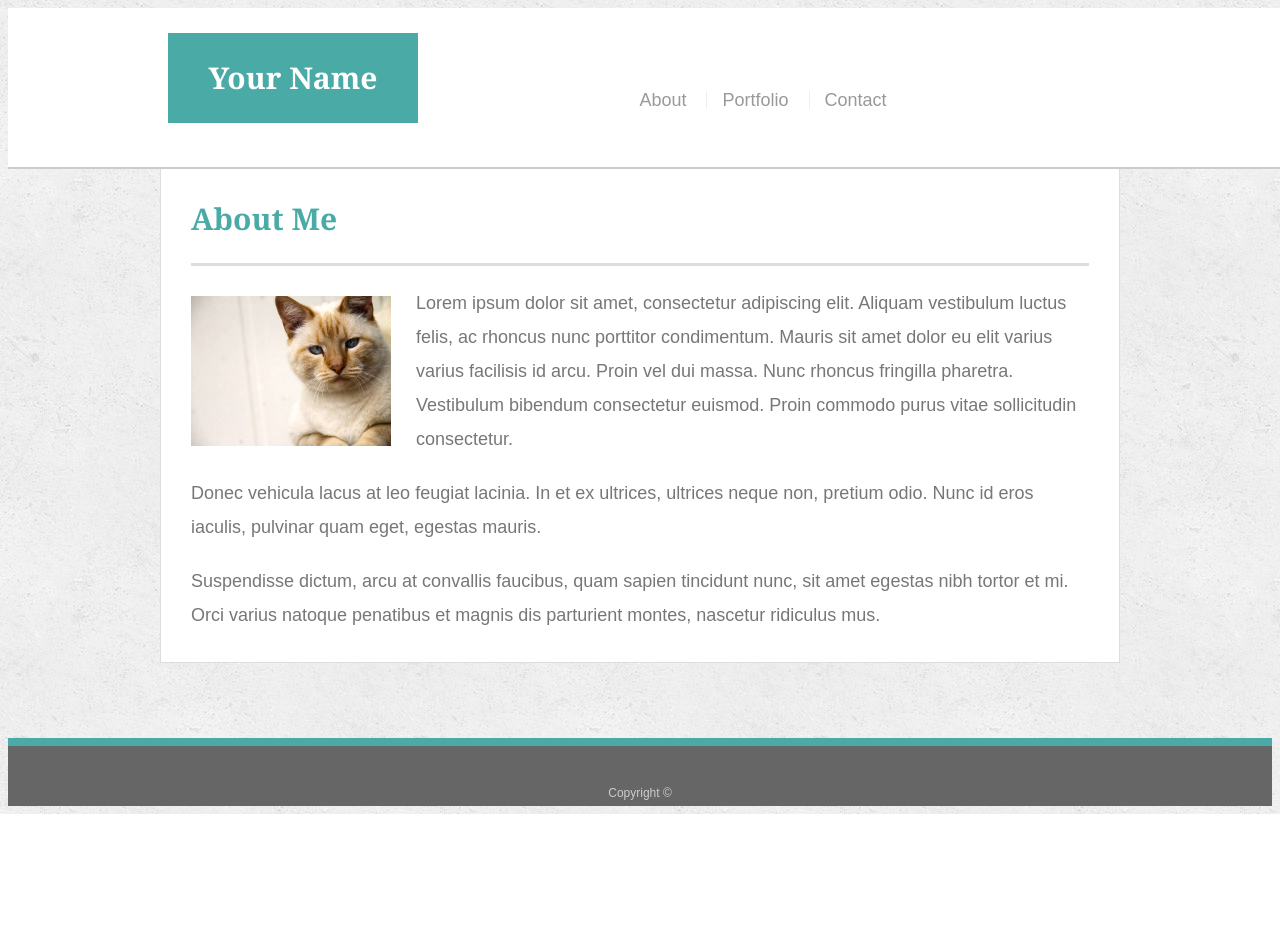
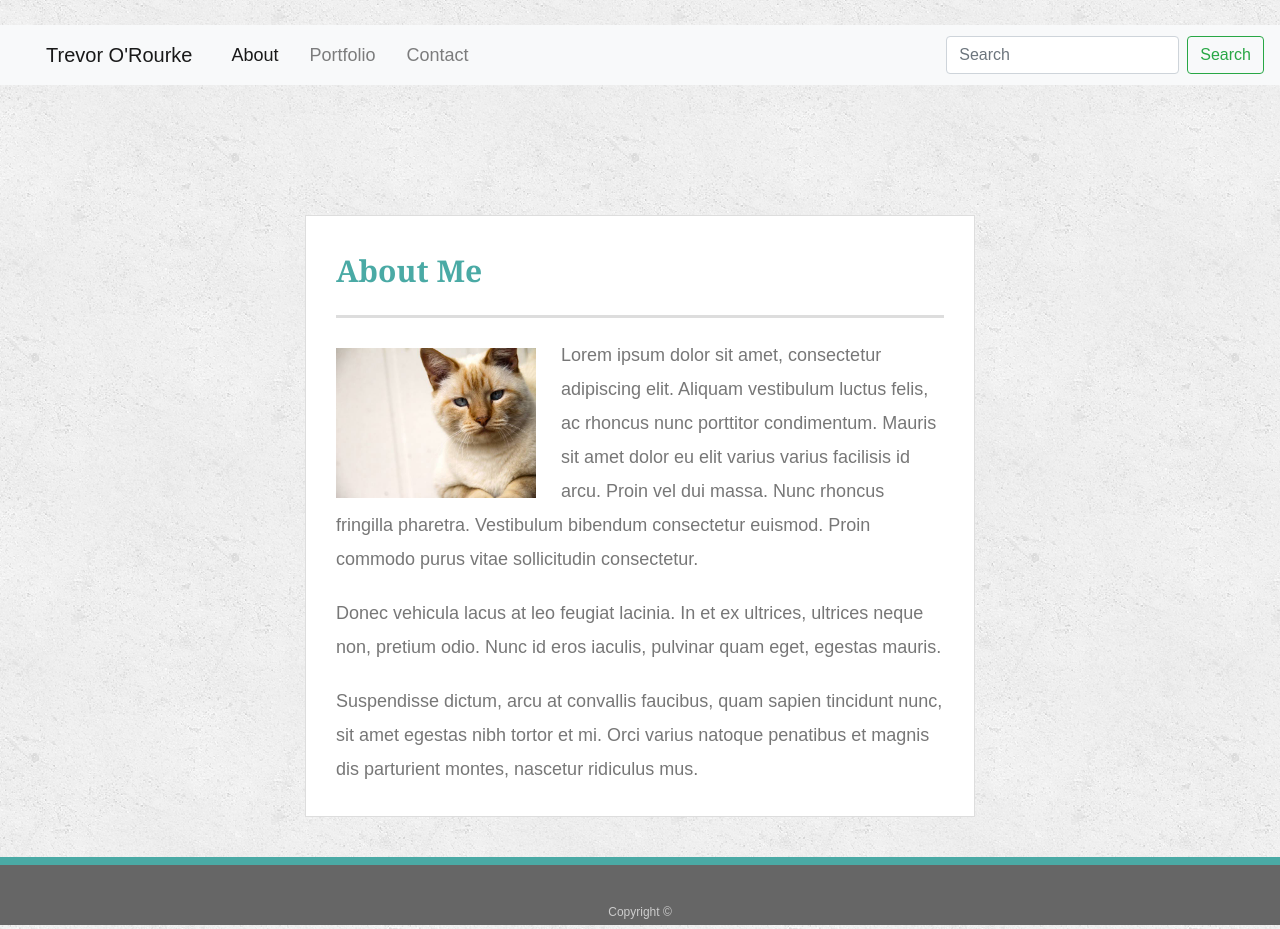
Before and after one commit to TrevorORourke/Bootstrap-Portfolio, a plain HTML site: page index.html in a window 1280 px wide. Before the commit the page ends 814 px from the top, so only its background shows below. Drawn offline with nearby package versions, Linux system fonts and the light colour scheme.

Commit message:
added responsiveness and connected links

```diff
--- a/assets/css/style.css
+++ b/assets/css/style.css
@@ -218,8 +218,51 @@ input[type=submit] {
 }
 
 
-  @media screen and (max-width: 980px)
+@media (min-width: 576px) {
+nav {
 
-  @media screen and (max-width: 768px)
+  text-align: center;
+}
 
-  @media screen and (max-width: 640px)
+.container {
+  width: 400px;
+
+}
+
+@media (min-width: 768px) {
+  nav {
+
+  text-align: center;
+}
+
+.container {
+  width: 500px;
+
+}
+
+
+
+@media (min-width: 992px) {
+  nav {
+
+  text-align: center;}
+
+  .container {
+    width: 600px;
+
+  }
+
+@media (min-width: 1200px) {
+   nav {
+
+  text-align: center;}
+
+  .container {
+    width: 700px;
+
+  }
+
+/* @include media-breakpoint-up(sm) { ... }
+@include media-breakpoint-up(md) { ... }
+@include media-breakpoint-up(lg) { ... }
+@include media-breakpoint-up(xl) { ... }
--- a/index.html
+++ b/index.html
@@ -4,12 +4,39 @@
 <head>
   <meta charset="UTF-8">
   <title>About | Your Name</title>
+  <link rel="stylesheet" href="https://stackpath.bootstrapcdn.com/bootstrap/4.3.1/css/bootstrap.min.css" integrity="sha384-ggOyR0iXCbMQv3Xipma34MD+dH/1fQ784/j6cY/iJTQUOhcWr7x9JvoRxT2MZw1T" crossorigin="anonymous">
   <link rel="stylesheet" type="text/css" href="assets/css/style.css">
 </head>
 
 <body>
 
-  <header id="masthead">
+    <nav class="navbar navbar-expand-lg navbar-light bg-light">
+        <a class="navbar-brand" href="#">Trevor O'Rourke</a>
+        <button class="navbar-toggler" type="button" data-toggle="collapse" data-target="#navbarSupportedContent" aria-controls="navbarSupportedContent" aria-expanded="false" aria-label="Toggle navigation">
+          <span class="navbar-toggler-icon"></span>
+        </button>
+
+        <div class="collapse navbar-collapse" id="navbarSupportedContent">
+          <ul class="navbar-nav mr-auto">
+            <li class="nav-item active">
+              <a class="nav-link" href="index.html">About<span class="sr-only">(current)</span></a>
+            </li>
+            <li class="nav-item">
+              <a class="nav-link" href="portfolio.html">Portfolio</a>
+            </li>
+
+            <li class="nav-item">
+              <a class="nav-link" href="contact.html" tabindex="-1" aria-disabled="true">Contact</a>
+            </li>
+          </ul>
+          <form class="form-inline my-2 my-lg-0">
+            <input class="form-control mr-sm-2" type="search" placeholder="Search" aria-label="Search">
+            <button class="btn btn-outline-success my-2 my-sm-0" type="submit">Search</button>
+          </form>
+        </div>
+      </nav>
+
+  <!-- <header id="masthead">
     <div class="container">
       <a href="index.html" id="logo">Your Name</a>
       <nav>
@@ -18,7 +45,7 @@
         <a href="contact.html">Contact</a>
       </nav>
     </div>
-  </header>
+  </header> -->
 
   <div id="main-container" class="container">
     <section class="main-section">
```
Also changed, not shown: contact.html (+28 -2 lines), portfolio.html (+7 -3 lines).
